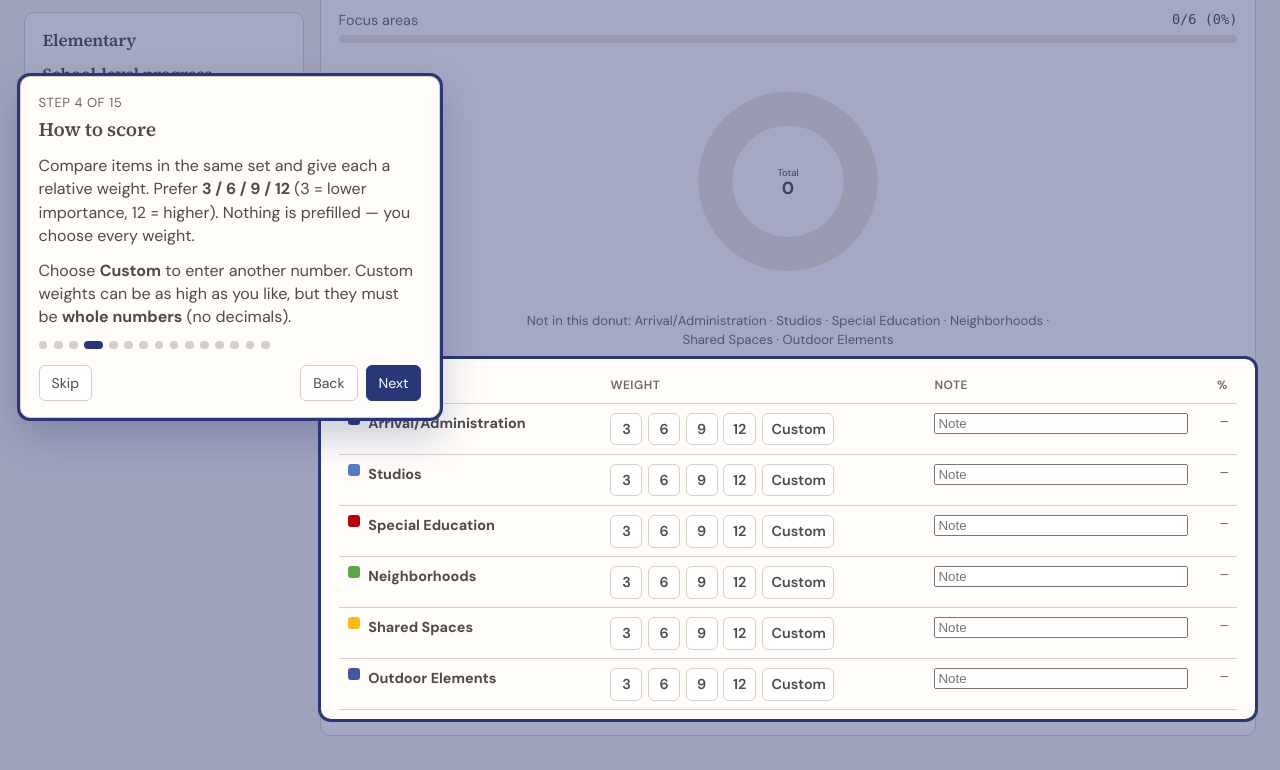
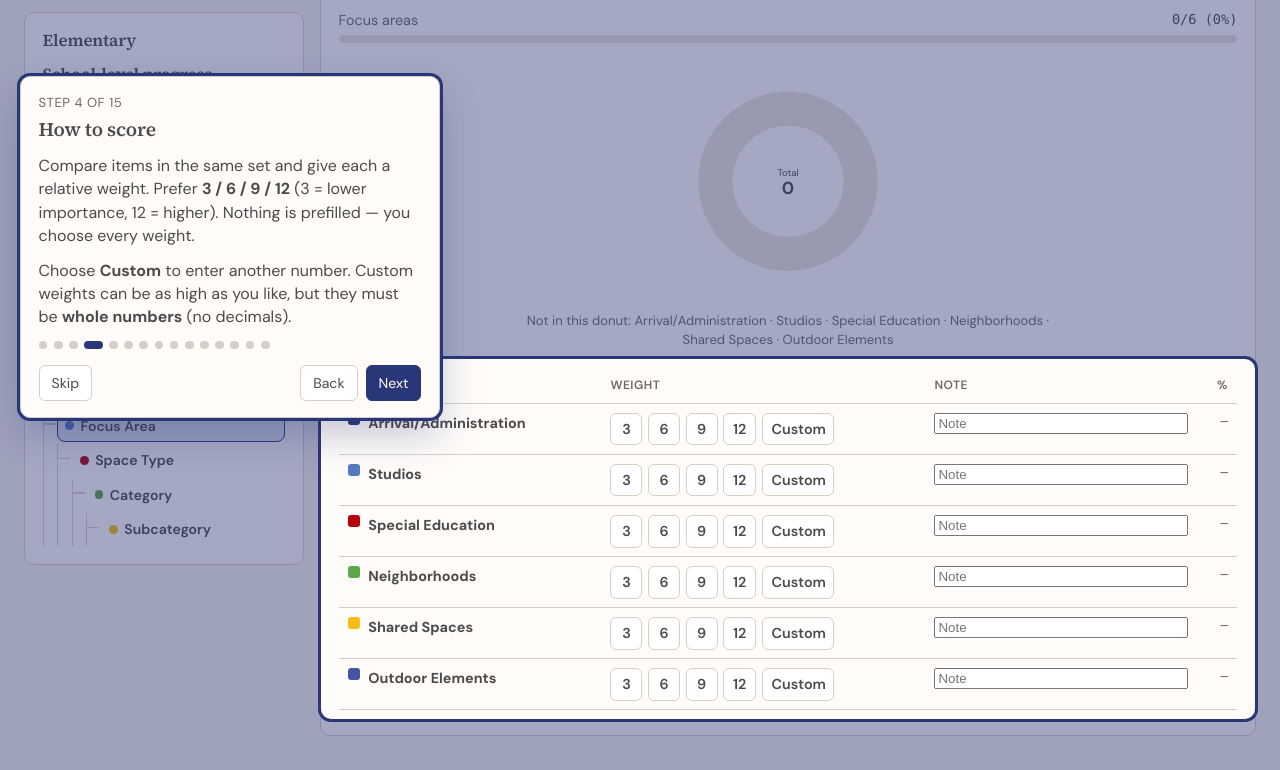
Before and after one commit to PerkinsEastmanStrategies/AISDWeight, a React (Vite) app: page / in a window 1280 px wide. Both pictures are taken after a click on the button 508 px from the left and 478 px from the top of the page. Shown: the part 1557-2327 px from the top of the page. Built offline with nearby package versions, Linux system fonts and the light colour scheme.

Commit message:
Add a nested scoring-order tree under the left tracker so reviewers can see how layers roll up.
Co-authored-by: Cursor <cursoragent@cursor.com>

```diff
--- a/src/pages/WeightingPage.tsx
+++ b/src/pages/WeightingPage.tsx
@@ -1,4 +1,4 @@
-import { useEffect, useMemo, useState } from "react";
+import { useEffect, useMemo, useState, type ReactNode } from "react";
 import { useAppData } from "../lib/DataContext";
 import type {
   CompanySuggestionsV3,
@@ -92,6 +92,58 @@ function LayerElbow() {
         strokeLinejoin="miter"
       />
     </svg>
+  );
+}
+
+const SCORE_ORDER: { tab: LevelTab; label: string }[] = [
+  { tab: "building", label: "Building Score" },
+  { tab: "spaces", label: "Focus Area" },
+  { tab: "categories", label: "Space Type" },
+  { tab: "subcategories", label: "Category" },
+  { tab: "subcategories", label: "Subcategory" },
+];
+
+function ScoreOrderTree({
+  activeTab,
+  onSelect,
+}: {
+  activeTab: LevelTab;
+  onSelect: (tab: LevelTab) => void;
+}) {
+  const current = LAYER_TABS.find((t) => t.id === activeTab);
+
+  function branch(nodes: typeof SCORE_ORDER, depth: number): ReactNode {
+    const [head, ...rest] = nodes;
+    if (!head) return null;
+    const isParent = head.label === current?.parent;
+    const isChild = head.label === current?.child;
+    return (
+      <ol className={depth === 0 ? "score-order-root" : undefined}>
+        <li>
+          <button
+            type="button"
+            className={`score-order-node level-${depth}${
+              isParent ? " is-parent" : isChild ? " is-child" : ""
+            }`}
+            onClick={() => onSelect(head.tab)}
+          >
+            <span className="score-order-dot" aria-hidden />
+            {head.label}
+          </button>
+          {rest.length > 0 ? branch(rest, depth + 1) : null}
+        </li>
+      </ol>
+    );
+  }
+
+  return (
+    <nav className="score-order-tree" aria-label="Scoring order">
+      <h3>Scoring order</h3>
+      <p className="muted score-order-lead">
+        Each layer rolls up into the one above it.
+      </p>
+      {branch(SCORE_ORDER, 0)}
+    </nav>
   );
 }
 
@@ -684,6 +736,7 @@ export function WeightingPage() {
           <aside className="weighting-nav card" data-walkthrough="progress-left">
             <h3 style={{ marginTop: 0 }}>{level.label}</h3>
             <ReviewTracker title="School-level progress" rows={globalProgress} />
+            <ScoreOrderTree activeTab={tab} onSelect={setTab} />
           </aside>
 
           <section className="weighting-main">
--- a/src/styles.css
+++ b/src/styles.css
@@ -333,3 +333,86 @@
 .layer-tabs button.active .layer-tab-sub {
   opacity: 0.9;
 }
+.score-order-tree {
+  margin-top: 1.1rem;
+  padding-top: 0.9rem;
+  border-top: 1px solid var(--line, #d4d0c8);
+}
+.score-order-tree h3 {
+  margin: 0 0 0.25rem;
+  font-size: 1.05rem;
+}
+.score-order-lead {
+  margin: 0 0 0.7rem;
+  font-size: 0.78rem;
+  line-height: 1.35;
+}
+.score-order-tree ol {
+  list-style: none;
+  margin: 0;
+  padding: 0 0 0 0.85rem;
+  border-left: 1.5px solid var(--line, #d4d0c8);
+}
+.score-order-tree .score-order-root {
+  padding-left: 0;
+  border-left: none;
+}
+.score-order-tree li {
+  position: relative;
+  margin: 0;
+}
+.score-order-tree ol ol > li::before {
+  content: "";
+  position: absolute;
+  left: -0.85rem;
+  top: 0.85rem;
+  width: 0.75rem;
+  height: 1.5px;
+  background: var(--line, #d4d0c8);
+}
+.score-order-node {
+  display: flex;
+  align-items: center;
+  gap: 0.4rem;
+  width: 100%;
+  margin: 0.12rem 0;
+  padding: 0.32rem 0.45rem;
+  border: 1px solid transparent;
+  border-radius: 8px;
+  background: none;
+  color: inherit;
+  font: inherit;
+  font-size: 0.88rem;
+  font-weight: 600;
+  text-align: left;
+  cursor: pointer;
+}
+.score-order-node:hover {
+  background: var(--accent-soft, #e4e8f2);
+}
+.score-order-node.is-parent {
+  background: var(--accent, #293678);
+  border-color: var(--accent, #293678);
+  color: #fff;
+}
+.score-order-node.is-child {
+  background: var(--accent-soft, #e4e8f2);
+  border-color: var(--accent, #293678);
+}
+.score-order-dot {
+  width: 0.55rem;
+  height: 0.55rem;
+  border-radius: 50%;
+  flex: none;
+  background: currentColor;
+  opacity: 0.55;
+}
+.score-order-node.level-0 .score-order-dot { background: var(--aisd-dark-blue, #293678); opacity: 1; }
+.score-order-node.level-1 .score-order-dot { background: var(--aisd-blue, #547dbf); opacity: 1; }
+.score-order-node.level-2 .score-order-dot { background: var(--aisd-red, #b7000b); opacity: 1; }
+.score-order-node.level-3 .score-order-dot { background: var(--aisd-green, #5ba649); opacity: 1; }
+.score-order-node.level-4 .score-order-dot { background: var(--aisd-yellow, #f9bc15); opacity: 1; }
+.score-order-node.is-parent .score-order-dot {
+  background: #fff;
+  opacity: 1;
+}
```
